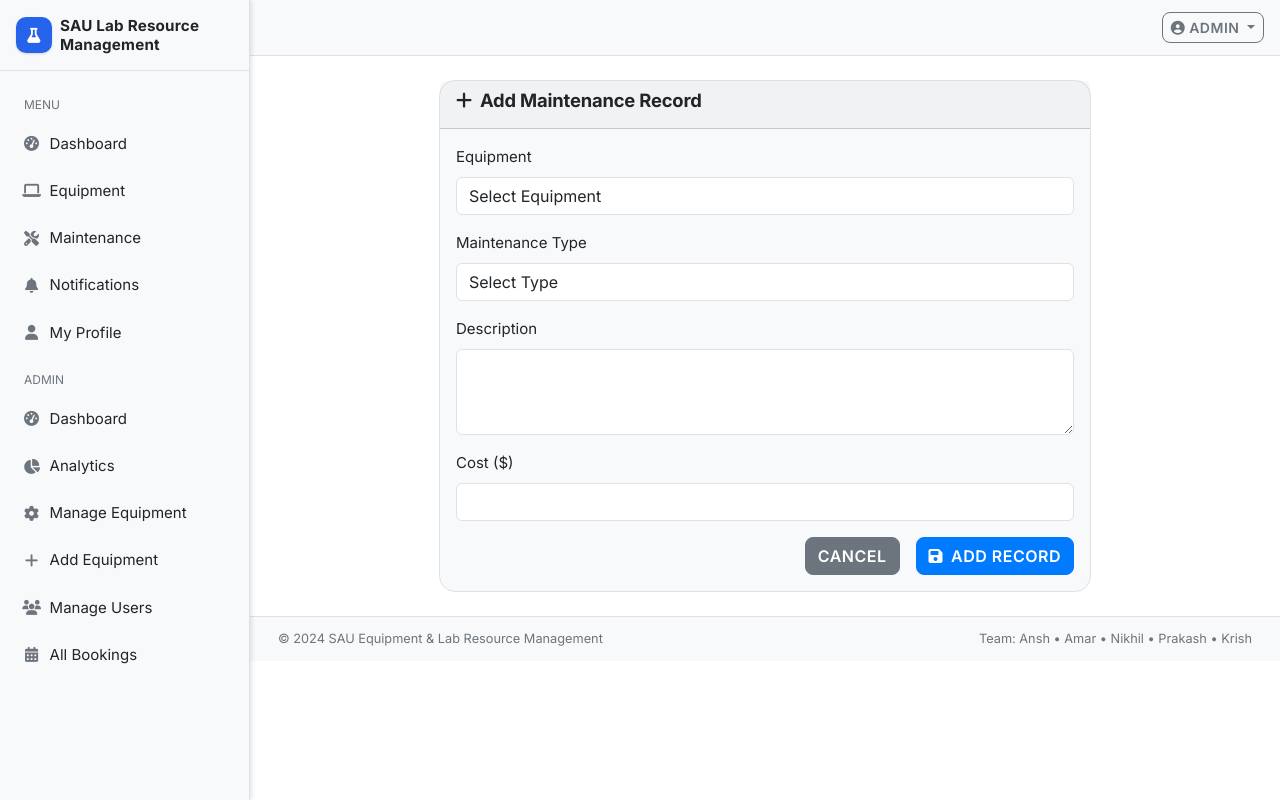
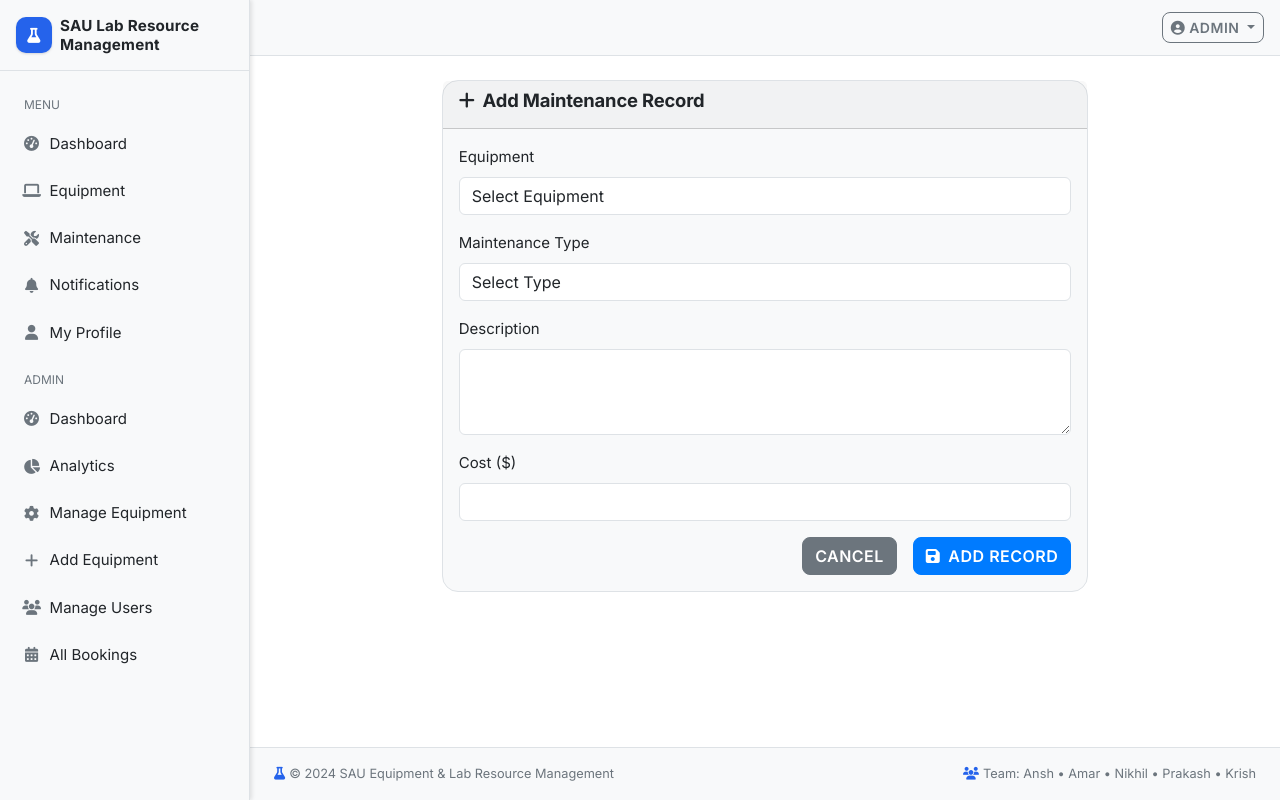
Before and after one commit to Mrstragr/dbms-project, a Flask app: page /add_maintenance in a window 1280 px wide. Run offline with Flask 3, Linux system fonts and the light colour scheme; a user stored in the database is signed in; data comes from the database, SQL or seed files in the repository; some libraries are stand-ins or nearby versions.

Commit message:
style: add consistent footer and page container spacing in base.html

```diff
--- a/static/css/style.css
+++ b/static/css/style.css
@@ -117,8 +117,18 @@ small, .small { font-size: 0.85em; }
 	height: 56px; display: flex; align-items: center; justify-content: space-between;
 	padding: 0 1rem; border-bottom: 1px solid var(--border); background: var(--panel);
 }
-.content { padding: 1.25rem; }
-.footer { border-top: 1px solid var(--border); padding: .75rem 1rem; background: var(--panel); }
+.content { flex: 1 0 auto; padding: var(--space-4) var(--space-4) var(--space-5); }
+.page-container { width: 100%; max-width: 1320px; margin: 0 auto; }
+.flash-container { padding: var(--space-3) var(--space-4) 0; }
+.flash-container .alert { margin-bottom: var(--space-2); }
+.footer { flex-shrink: 0; border-top: 1px solid var(--border); padding: var(--space-3) var(--space-4); background: var(--panel); }
+.footer-inner { display: flex; flex-wrap: wrap; justify-content: space-between; align-items: center; gap: var(--space-2) var(--space-4); }
+.footer i { color: var(--primary); }
+@media (max-width: 576px) {
+	.content { padding: var(--space-3) var(--space-3) var(--space-4); }
+	.flash-container { padding: var(--space-3) var(--space-3) 0; }
+	.footer-inner { flex-direction: column; text-align: center; }
+}
 
 /* Cards */
 .card { background: var(--panel); color: var(--text); border: 1px solid var(--border); transition: transform .15s ease, box-shadow .15s ease; border-radius: 0.5rem; }
--- a/templates/base.html
+++ b/templates/base.html
@@ -119,7 +119,7 @@
             <!-- Flash Messages -->
             {% with messages = get_flashed_messages(with_categories=true) %}
                 {% if messages %}
-                    <div class="container-fluid mt-3">
+                    <div class="flash-container page-container">
                         {% for category, message in messages %}
                             <div class="alert alert-{{ 'danger' if category == 'error' else 'success' }} alert-dismissible fade show" role="alert">
                                 {{ message }}
@@ -131,15 +131,17 @@
             {% endwith %}
 
             <!-- Main Content -->
-            <main class="content container-fluid py-4">
-                {% block content %}{% endblock %}
+            <main class="content">
+                <div class="page-container">
+                    {% block content %}{% endblock %}
+                </div>
             </main>
 
             <!-- Footer -->
             <footer class="footer small text-muted">
-                <div class="container-fluid d-flex justify-content-between">
-                    <span>© 2024 SAU Equipment & Lab Resource Management</span>
-                    <span>Team: Ansh • Amar • Nikhil • Prakash • Krish</span>
+                <div class="page-container footer-inner">
+                    <span><i class="fas fa-flask me-1"></i>© 2024 SAU Equipment &amp; Lab Resource Management</span>
+                    <span><i class="fas fa-users me-1"></i>Team: Ansh • Amar • Nikhil • Prakash • Krish</span>
                 </div>
             </footer>
         </div>
```
